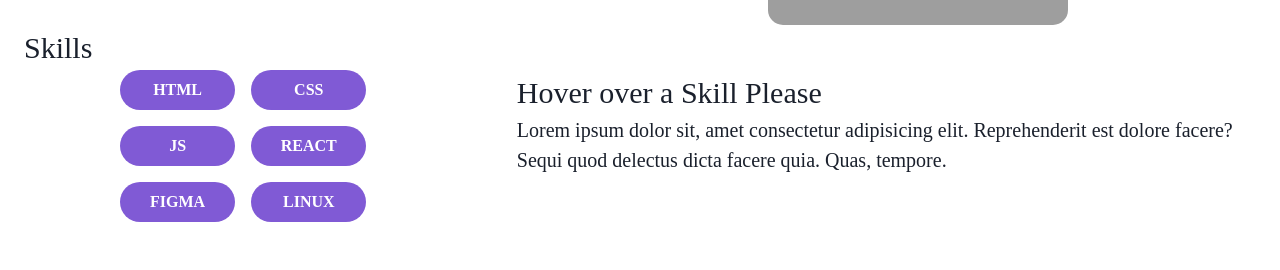
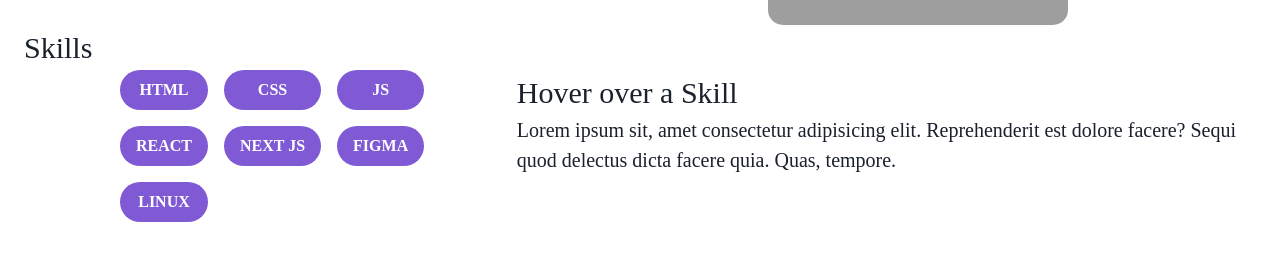
Before and after one commit to Guchii/me, a Next.js app: page /about in a window 1280 px wide. Shown: the part 473-743 px from the top of the page. Built offline with nearby package versions, Linux system fonts and the light colour scheme; grey boxes are pictures that could not be loaded; a web font is replaced by a local one.

Commit message:
nice changes

```diff
--- a/pages/about.js
+++ b/pages/about.js
@@ -29,17 +29,17 @@
       id: 3,
       name: "JS",
       full: "Javascript",
-      Info: "",
+      info: "",
     },
     {
       id: 4,
       name: "React",
-      Info: "",
+      info: "React is Good",
     },
     {
       id: 5,
       name: "Next JS",
-      Info: "",
+      info: "",
     },
     {
       id: 6,
@@ -88,12 +88,12 @@
             margin={0}
             display="grid"
             gap={4}
-            gridTemplateColumns="1fr 1fr"
+            gridTemplateColumns="1fr 1fr 1fr"
             marginLeft={24}
             marginRight={"auto"}
             w="20%"
           >
-            {Skills.map((skill, i) => {
+            {/* {Skills.map((skill, i) => {
               return (
                 <ListItem
                   key={skill}
@@ -105,19 +105,27 @@
                   </Button>
                 </ListItem>
               );
+            })} */}
+            {Skills2.map((skill, i) => {
+              return (
+                <ListItem
+                  key={skill.id}
+                  onMouseEnter={() => setSelected(i + 1)}
+                  onMouseLeave={() => setSelected(0)}
+                >
+                  <Button
+                    colorScheme={"purple"}
+                    borderRadius="full"
+                    w={"full"}
+                    textTransform="uppercase"
+                  >
+                    {skill.name}
+                  </Button>
+                </ListItem>
+              );
             })}
           </UnorderedList>
-          <Box w="60%">
-            {/* <Text fontSize={"3xl"}>React</Text> */}
-            <Text fontSize={"3xl"}>
-              {selected ? Skills[selected - 1] : "Hover over a Skill Please"}
-            </Text>
-            <Text>
-              Lorem ipsum dolor sit, amet consectetur adipisicing elit.
-              Reprehenderit est dolore facere? Sequi quod delectus dicta facere
-              quia. Quas, tempore.
-            </Text>
-          </Box>
+          <SkillShowcase selected={selected} Skills2={Skills2} />
         </Flex>
       </Box>
       <Head>
@@ -127,4 +135,25 @@
   );
 };
 
+const SkillShowcase = ({ selected, Skills2 }) => {
+  if (selected) {
+    const { name, info } = Skills2[selected - 1];
+    return (
+      <Box w="60%">
+        <Text fontSize={"3xl"}>{name} </Text>
+        <Text>{info}</Text>
+      </Box>
+    );
+  }
+  return (
+    <Box w="60%">
+      <Text fontSize={"3xl"}>Hover over a Skill</Text>
+      <Text>
+        Lorem ipsum sit, amet consectetur adipisicing elit. Reprehenderit est
+        dolore facere? Sequi quod delectus dicta facere quia. Quas, tempore.
+      </Text>
+    </Box>
+  );
+};
+
 export default Skills;
```
